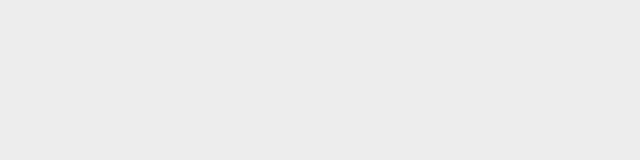
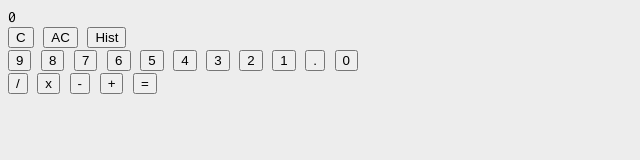
Before and after one commit to edmundocorona/odin-calculator, a plain HTML site: page index.html in a window 1280 px wide. Shown: the whole page, without its empty margins (0-640 px from the left). Drawn offline with Linux system fonts and the light colour scheme.

Commit message:
update: add basic calc interface

```diff
--- a/index.html
+++ b/index.html
@@ -4,10 +4,46 @@
   <meta charset="UTF-8">
   <meta name="viewport" content="width=device-width, initial-scale=1.0">
   <title>Calculator</title>
+  <link rel="preconnect" href="https://fonts.googleapis.com">
+<link rel="preconnect" href="https://fonts.gstatic.com" crossorigin>
+<link href="https://fonts.googleapis.com/css2?family=Inconsolata:wght@200;300;400&family=Roboto+Mono:ital,wght@0,100;0,200;0,300;0,400;0,500;0,600;0,700;1,100;1,200;1,300;1,400;1,500;1,600;1,700&display=swap" rel="stylesheet">
   <link rel="stylesheet" href="styles.css" />
   <script src="javascript.js" defer></script>
 </head>
 <body>
-
+  <div id="calculator">
+    <div id="display">0</div>
+    <div id="pad">
+      <div id="first-col">
+        <div id="options">
+          <button id="C" class="option">C</button>
+          <button id="AC" class="option">AC</button>
+          <button id="Hist" class="option">Hist</button>
+        </div>
+        <div id="numbers">
+          <button id="9" class="number">9</button>
+          <button id="8" class="number">8</button>
+          <button id="7" class="number">7</button>
+          <button id="6" class="number">6</button>
+          <button id="5" class="number">5</button>
+          <button id="4" class="number">4</button>
+          <button id="3" class="number">3</button>
+          <button id="2" class="number">2</button>
+          <button id="1" class="number">1</button>
+          <button id="dot" class="number">.</button>
+          <button id="0" class="number">0</button>
+        </div>
+      </div>
+      <div id="second-col">
+        <div id="operators">
+          <button id="divide" class="operator">/</button>
+          <button id="multiply" class="operator">x</button>
+          <button id="subtract" class="operator">-</button>
+          <button id="add" class="operator">+</button>
+          <button id="equals" class="operator">=</button>
+        </div>
+      </div>
+    </div>
+  </div>
 </body>
 </html>
--- a/styles.css
+++ b/styles.css
@@ -1,3 +1,8 @@
 body {
   background-color: #ededed;
+  font-family: 'Roboto Mono', monospace;
 }
+
+#display {
+  font-family: 'Inconsolata', monospace;
+}
```
